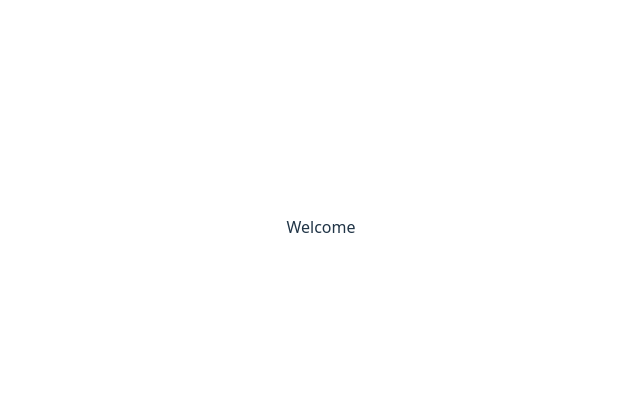
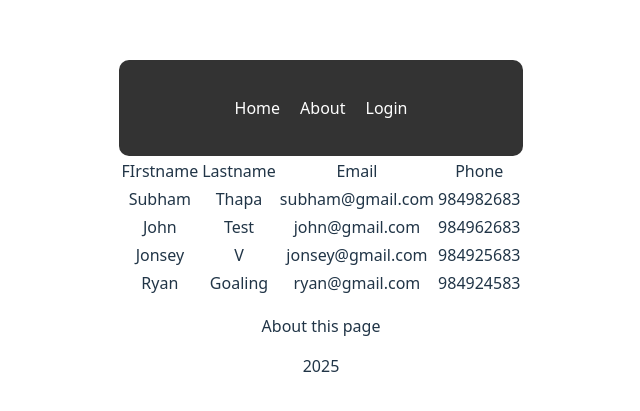
Before and after one commit to thapasubham/frontend, a React (Vite) app: page / in a window 1280 px wide. Shown: the part 173-584 px from the top of the page, without its empty margins (319-959 px from the left). Built offline with nearby package versions, Linux system fonts and the light colour scheme.

Commit message:
feat: basic simples static files

```diff
--- a/jest.config.ts
+++ b/jest.config.ts
@@ -23,6 +23,9 @@ const config: Config = {
       },
     ],
   },
+  moduleNameMapper: {
+    "\\.(css|less|scss|sass)$": "identity-obj-proxy",
+  },
 };
 
 export default config;
--- a/src/App.tsx
+++ b/src/App.tsx
@@ -1,14 +1,11 @@
-import { useState } from 'react'
-import reactLogo from './assets/react.svg'
-import viteLogo from '/vite.svg'
 import './App.css'
+import NavBar from './Components/navbar/Navbar'
 
 function App() {
-  const [count, setCount] = useState(0)
 
   return (
     <>
-      <p>Welcome</p>
+      <NavBar />
     </>
   )
 }
--- /dev/null
+++ b/src/Components/about/About.tsx
@@ -0,0 +1,12 @@
+function About() {
+    const year = new Date().getUTCFullYear();
+
+    return (
+        <>
+            <p>About this page</p>
+            <p>{year}</p>
+        </>
+    );
+}
+
+export default About;
--- /dev/null
+++ b/src/Components/home/home.tsx
@@ -0,0 +1,24 @@
+import { useState } from "react";
+import { users } from "../../types/userdata";
+import User from "../user/user";
+import TableHeader from "../user/tableHeader";
+
+
+
+
+function Home() {
+    const [error, setError] = useState("");
+
+    const user = users.map((u) => <User user={u} key={u.id} />)
+    if (users.length === 0) { setError("hi") }
+    return (
+        <div>
+            <table>
+                <TableHeader />
+                {error ? error : user}
+            </table>
+        </div>
+    );
+}
+
+export default Home;
--- /dev/null
+++ b/src/Components/navbar/Navbar.tsx
@@ -0,0 +1,22 @@
+import About from '../about/About';
+import Home from '../home/home';
+import './navbar.css';
+
+function NavBar() {
+    return (
+        <>
+            <nav className="navbar">
+
+                <ul className="nav-links">
+                    <li><a href="/">Home</a></li>
+                    <li><a href="/about">About</a></li>
+                    <li><a href="/login">Login</a></li>
+                </ul>
+            </nav>
+            <Home />
+            <About />
+        </>
+    );
+}
+
+export default NavBar;
--- /dev/null
+++ b/src/Components/navbar/navbar.css
@@ -0,0 +1,27 @@
+.navbar {
+    background-color: #333;
+    border-radius: 10px;
+    padding: 1rem;
+    color: white;
+}
+
+.nav-links {
+    list-style-type: none;
+    display: inline-flex;
+    padding: 10px;
+    margin: 0;
+}
+
+.nav-links li {
+    margin: 10px;
+}
+
+.nav-links li a {
+    color: white;
+    text-decoration: none;
+}
+
+.nav-links li:hover {
+    color: white;
+    text-decoration: none;
+}
--- /dev/null
+++ b/src/Components/user/tableHeader.tsx
@@ -0,0 +1,24 @@
+function TableHeader() {
+    return (
+        <>
+            <thead>
+                <tr>
+                    <td>
+                        FIrstname
+                    </td>
+                    <td>
+                        Lastname
+                    </td>
+                    <td>
+                        Email
+                    </td>
+                    <td>
+                        Phone
+                    </td>
+                </tr>
+            </thead>
+        </>
+    )
+}
+
+export default TableHeader;
--- /dev/null
+++ b/src/Components/user/user.tsx
@@ -0,0 +1,17 @@
+import { userTypes } from "../../types/user";
+
+function User({ user }: { user: userTypes }) {
+    return (
+        <>
+            <tbody>
+                <td>{user.firstname}</td>
+
+                <td>{user.lastname}</td>
+                <td>{user.email}</td>
+                <td>{user.phoneNumber}</td>
+            </tbody>
+        </>
+    )
+}
+
+export default User;
--- /dev/null
+++ b/src/types/user.ts
@@ -0,0 +1,7 @@
+export interface userTypes {
+  id: number;
+  firstname: string;
+  lastname: string;
+  email: string;
+  phoneNumber: string;
+}
--- /dev/null
+++ b/src/types/userdata.ts
@@ -0,0 +1,35 @@
+import { userTypes } from "./user";
+
+export const users: userTypes[] = [
+  {
+    id: 5,
+    firstname: "Subham",
+    lastname: "Thapa",
+    email: "subham@gmail.com",
+    phoneNumber: "984982683",
+  },
+  {
+    id: 6,
+
+    firstname: "John",
+    lastname: "Test",
+    email: "john@gmail.com",
+    phoneNumber: "984962683",
+  },
+  {
+    id: 8,
+
+    firstname: "Jonsey",
+    lastname: "V",
+    email: "jonsey@gmail.com",
+    phoneNumber: "984925683",
+  },
+  {
+    id: 4,
+
+    firstname: "Ryan",
+    lastname: "Goaling",
+    email: "ryan@gmail.com",
+    phoneNumber: "984924583",
+  },
+];
```
Also changed, not shown: 1 other file (tests, documents, lock files or other folders).
